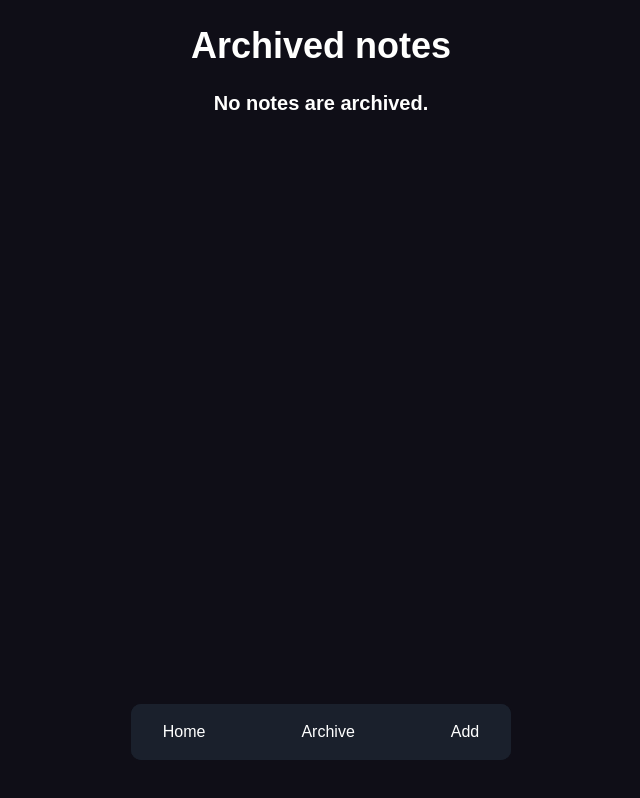
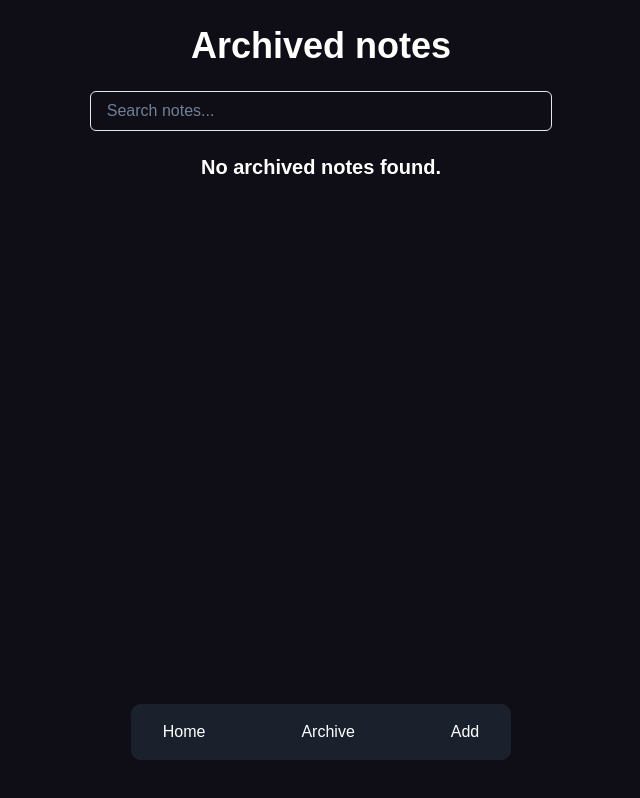
Before and after one commit to up2dul/dicoding-react-fundamental, a React (Vite) app in the folder submission-1/: page /archive in a window 1280 px wide. Shown: the whole page, without its empty margins (319-959 px from the left). Built offline with nearby package versions, Linux system fonts and the light colour scheme.

Commit message:
feat(pages): add InputSearch component

```diff
--- a/submission-1/src/pages/Archive.jsx
+++ b/submission-1/src/pages/Archive.jsx
@@ -1,15 +1,23 @@
+import { useState } from 'react';
 import { Heading, ListItem, UnorderedList } from '@chakra-ui/react';
 
 import Card from '@/components/common/Card';
+import InputSearch from '@/components/common/InputSearch';
 import Layout from '@/components/layout/Layout';
 import { getArchivedNotes } from '@/lib/local-data';
 
 export default function Archive() {
-  const notes = getArchivedNotes();
+  const initialNotes = getArchivedNotes();
+  const [notes, setNotes] = useState(initialNotes);
 
   return (
     <Layout>
       <Heading as='h1'>Archived notes</Heading>
+
+      <InputSearch
+        initialNotes={initialNotes}
+        onChange={(filteredNotes) => setNotes(filteredNotes)}
+      />
 
       {notes.length > 0 ? (
         <UnorderedList spacing={5} styleType='none'>
@@ -21,7 +29,7 @@ export default function Archive() {
         </UnorderedList>
       ) : (
         <Heading as='h1' size='md'>
-          No notes are archived.
+          No archived notes found.
         </Heading>
       )}
     </Layout>
--- a/submission-1/src/pages/Home.jsx
+++ b/submission-1/src/pages/Home.jsx
@@ -1,15 +1,23 @@
+import { useState } from 'react';
 import { Heading, ListItem, UnorderedList } from '@chakra-ui/react';
 
 import Card from '@/components/common/Card';
+import InputSearch from '@/components/common/InputSearch';
 import Layout from '@/components/layout/Layout';
 import { getActiveNotes } from '@/lib/local-data';
 
 export default function Home() {
-  const notes = getActiveNotes();
+  const initialNotes = getActiveNotes();
+  const [notes, setNotes] = useState(initialNotes);
 
   return (
     <Layout>
       <Heading as='h1'>Active notes</Heading>
+
+      <InputSearch
+        initialNotes={initialNotes}
+        onChange={(filteredNotes) => setNotes(filteredNotes)}
+      />
 
       {notes.length > 0 ? (
         <UnorderedList spacing={5} styleType='none'>
@@ -21,7 +29,7 @@ export default function Home() {
         </UnorderedList>
       ) : (
         <Heading as='h1' size='md'>
-          No notes are active.
+          No active notes found.
         </Heading>
       )}
     </Layout>
```
